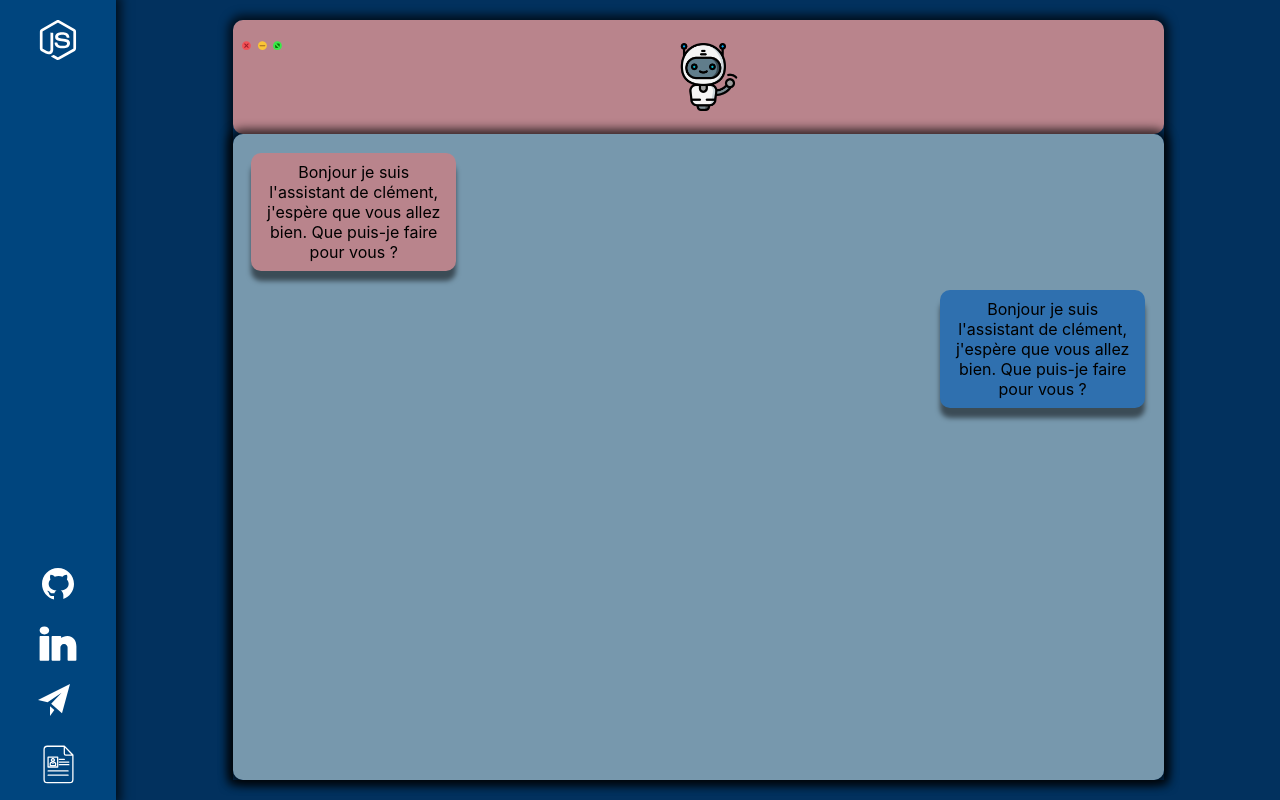
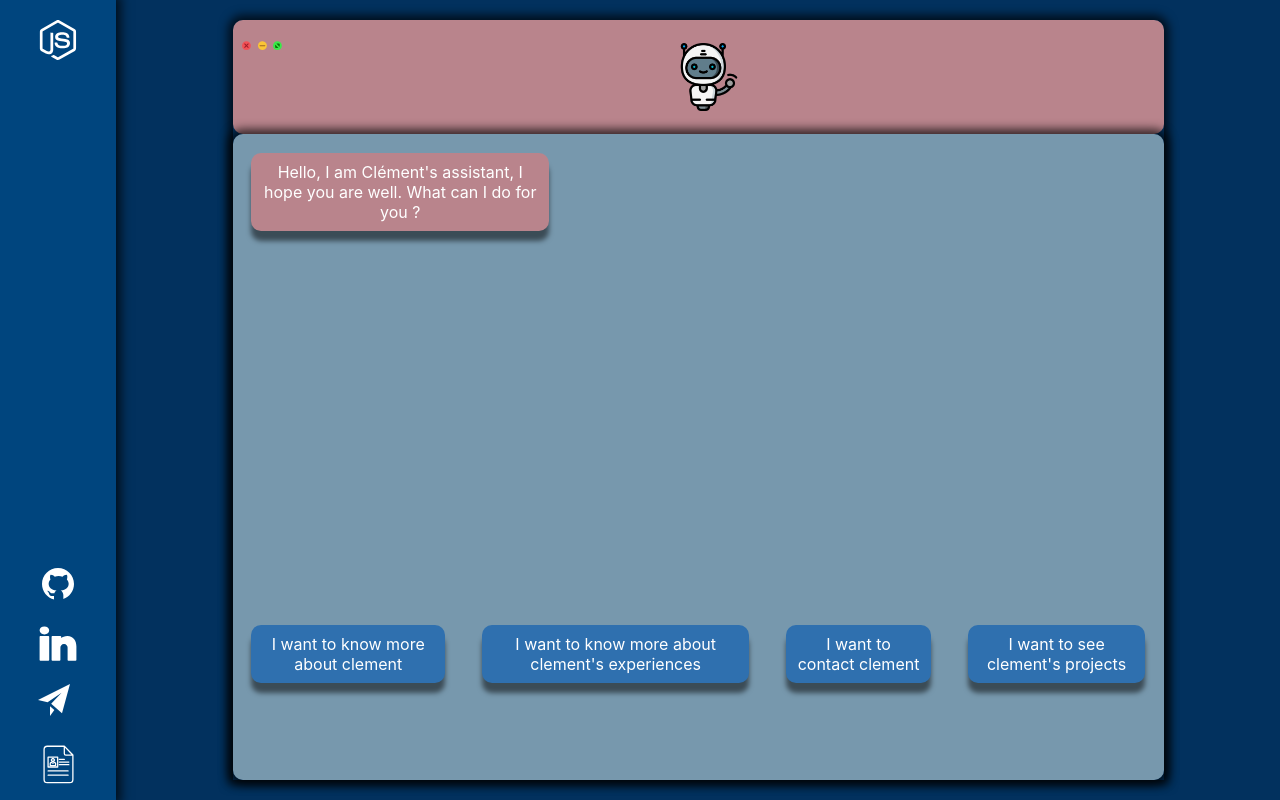
Before and after one commit to clement-mendes/Portfolio, a React (Create React App) app: page / in a window 1280 px wide. Built offline with nearby package versions, Linux system fonts and the light colour scheme.

Commit message:
:sparkles: response of the bot

```diff
--- a/src/components/chat/Chat.jsx
+++ b/src/components/chat/Chat.jsx
@@ -1,13 +1,60 @@
-import { useState } from "react";
+import { useState, useRef } from "react";
 import "./chat.css"
 
 export default function Chat() {
 
-    const [botMessage, setBotMessage] = useState("Bonjour je suis l'assistant de clément, j'espère que vous allez bien. Que puis-je faire pour vous ?")
-    const [clientMessage, setClientMessage] = useState("Bonjour je suis l'assistant de clément, j'espère que vous allez bien. Que puis-je faire pour vous ?")
+    const [botMessage, setBotMessage] = useState("Hello, I am Clément's assistant, I hope you are well. What can I do for you ?")
+    const [choice, setChoice] = useState(null);
+    const [respchoice, setRespChoice] = useState(null);
+    const [anotherchoice, setAnotherChoice] = useState(null);
+    const newPropositions = useRef(null);
 
+    let propositions = [
+        {
+            id: 1,
+            description: "I want to know more about clement",
+        },
+        {
+            id: 2,
+            description: "I want to know more about clement's experiences",
+        },
+        {
+            id: 3,
+            description: "I want to contact clement",
+        },
+        {
+            id: 4,
+            description: "I want to see clement's projects",
+        }
+    ];
 
+    function handleClick(item) {
+        setChoice(item);
+        switch (item?.id) {
+            case 1:
+                setRespChoice("Very good choice, my creator is a really interesting person");
+                newPropositions.current =  propositions;
+                newPropositions.current.splice(item?.id - 1, 1);
+                break;
+            case 2:
+                setRespChoice("My creator is a worker, he did a lot of student jobs. Let me show you !");
+                newPropositions.current =  propositions;
+                newPropositions.current.splice(item?.id - 1, 1);
+                break;
+            case 3:
+                setRespChoice("You want to contact my creator ? he has left in the bottom left corner all the means to discuss with him. You can even find his resume there.");
+                setAnotherChoice("Can i do something else for you ?")
+                newPropositions.current =  propositions;
+                newPropositions.current.splice(item?.id - 1, 1);
 
+                break;
+            case 4:
+                setRespChoice("I am one of the projects of my creator but not the only one! Let me show you the others!");
+                newPropositions.current =  propositions;
+                newPropositions.current.splice(item?.id - 1, 1);
+                break;
+        }
+    }
 
     return (
 
@@ -15,9 +62,41 @@ export default function Chat() {
             <div className="botMessage">
                 {botMessage}
             </div>
-            <div className="clientMessage">
-                {clientMessage}
-            </div>
+            {choice ? (
+                <>
+                    <div className="containerChoice">
+                        <div className="choice">
+                            {choice?.description}
+                        </div>
+                    </div>
+                    <div className="botMessage">
+                        {respchoice}
+                    </div>
+                    {anotherchoice &&
+                        <>
+                            <div className="botMessage">
+                                {anotherchoice}
+                            </div>
+                            <div className="anotherChoice">
+                                {newPropositions.current.map((item, index) =>
+                                    <div className="clientMessage" key={index} onClick={() => handleClick(item)}>
+                                        {item?.description}
+                                    </div>
+                                )}
+                            </div>
+                        </>
+                    }
+                </>
+            ) : (
+                <div className="containerClient">
+                    {propositions.map((item, index) =>
+                        <div className="clientMessage" key={index} onClick={() => handleClick(item)}>
+                            {item?.description}
+                        </div>
+                    )}
+                </div>
+            )
+            }
         </div>
 
     );
--- a/src/components/chat/chat.css
+++ b/src/components/chat/chat.css
@@ -9,31 +9,85 @@
 }
 
 .botMessage {
-    box-shadow: 0px 10px 5px 0px rgba(0,0,0,0.5);
-    left: 0;
+    color: white;
     display: flex;
     align-items: center;
-    justify-content: center;
+    box-shadow: 0px 10px 5px 0px rgba(0,0,0,0.5);
     margin-top: 2%;
     margin-left: 2%;
     background-color: #B9848C;
-    max-width: 20%;
+    max-width: 30%;
     max-height: 40%;
     border-radius: 10px;
     min-height: 5%;
     padding: 1%;
+    overflow-y: auto;
+}
+
+.containerClient{
+    width: 100%;
+    height: 70%;
+    display: flex;
+    justify-content: center;
+    align-items: end;
 }
 
 .clientMessage {
+    color: white;
+    cursor: pointer;
+    display: flex;
+    align-items: center;
+    justify-content: center;
+    margin-right: 2% !important;
+    box-shadow: 0px 10px 5px 0px rgba(0,0,0,0.5);
+    margin-top: 2%;
+    margin-left: 2%;
+    background-color: #2F70AF;
+    max-width: 30%;
+    border-radius: 10px;
+    min-height: 5%;
+    padding: 1%;
+    max-height: 40%;
+    overflow-y: auto;
+}
+
+.choice {
+    display: flex;
+    align-items: center;
+    justify-items: center;
+    color: white;
     float: right;
     margin-right: 2% !important;
     box-shadow: 0px 10px 5px 0px rgba(0,0,0,0.5);
     margin-top: 2%;
     margin-left: 2%;
     background-color: #2F70AF;
-    max-width: 20%;
+    max-width: 30%;
     border-radius: 10px;
     min-height: 5%;
     padding: 1%;
-    align-self: flex-end;
+    max-height: 40%;
+    overflow-y: auto;
 }
+
+.containerChoice{
+    width: 100%;
+    height: 5%;
+}
+
+.anotherChoice{
+    display: flex;
+    align-items: center;
+    justify-items: center;
+    color: white;
+    float: right;
+    margin-right: 2% !important;
+    margin-top: 2%;
+    margin-left: 2%;
+    max-width: 40%;
+    border-radius: 10px;
+    min-height: 5%;
+    padding: 1%;
+    max-height: 40%;
+    overflow-y: auto;
+}
```
